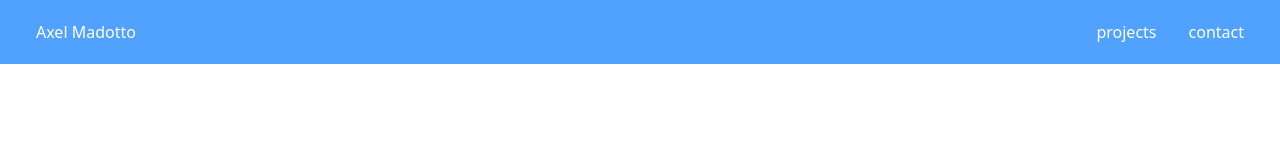
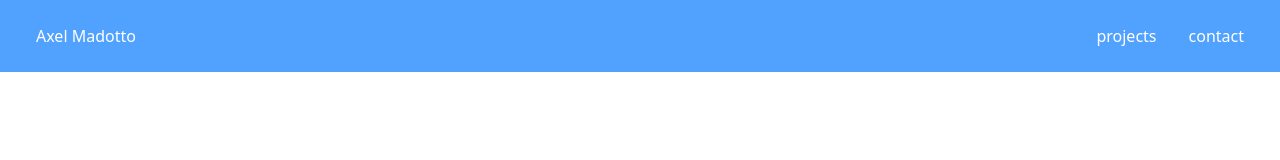
Before and after one commit to PAxwelista/showcase, a Next.js app: page /inventory in a window 1280 px wide. Shown: the top 160 px of the page. Built offline with nearby package versions, Linux system fonts and the light colour scheme; no server answers; what i18next-resources-to-backend would draw is missing.

Commit message:
add style to headerBtn and dropdown

```diff
--- a/src/components/client/Dropdown.tsx
+++ b/src/components/client/Dropdown.tsx
@@ -13,11 +13,11 @@ export const DropDown = ({children} : Props) => {
     };
 
     return (
-        <div>
+        <>
             <HeaderBtn onClick={handleOnClick}>=</HeaderBtn>
-            {showModal&&<div className="flex flex-col absolute  bg-red-200 right-2">
+            {showModal&&<div className="flex flex-col absolute bg-blue-300 right-2 p-2 rounded-xl right-5">
                 {children}
             </div>}
-        </div>
+        </>
     );
 };
--- a/src/components/client/HeaderBtn.tsx
+++ b/src/components/client/HeaderBtn.tsx
@@ -5,7 +5,7 @@ export const HeaderBtn = (
 ) => {
     return (
         <button
-            className="px-2 cursor-pointer mx-2 duration-200 ease-in-out hover:scale-110 hover:text-black active:scale-95"
+            className="px-2 py-1 cursor-pointer mx-2 duration-200 ease-in-out hover:scale-110 hover:text-black active:scale-95"
             {...props}
         />
     );
```
